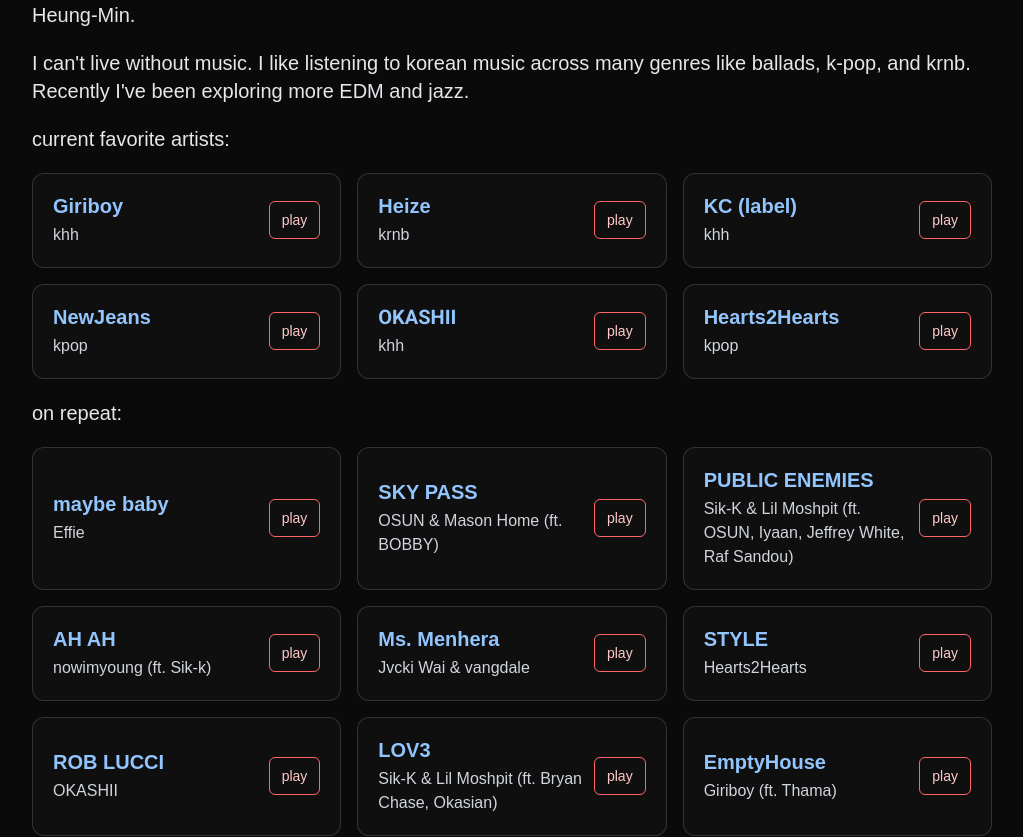
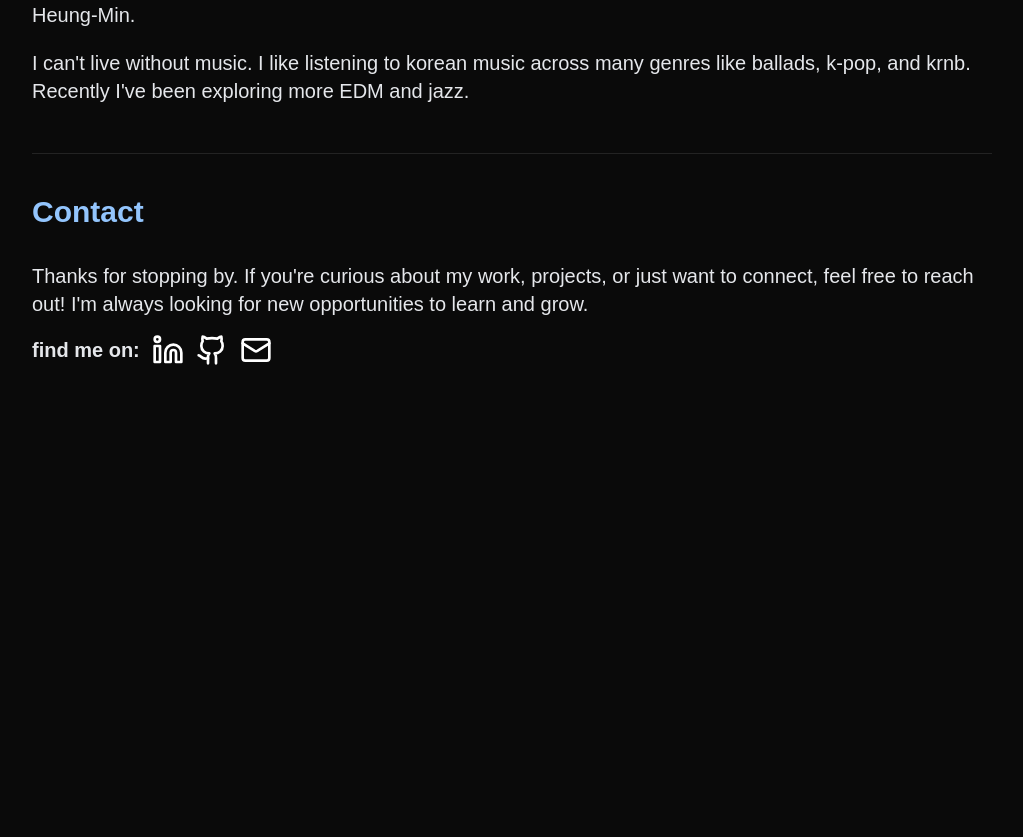
Before and after one commit to chrxsjung/portfolio, a Next.js app: page / in a window 1280 px wide. Shown: the part 2508-3345 px from the top of the page, without its empty margins (128-1151 px from the left). After the commit the page ends 2962 px from the top, so only its background shows below. Built offline with nearby package versions, Linux system fonts and the light colour scheme; a web font is replaced by a local one.

Commit message:
fix later

```diff
--- a/src/app/page.jsx
+++ b/src/app/page.jsx
@@ -35,9 +35,9 @@ export default function Home() {
               >
                 University at Buffalo
               </a>{" "}
-              majoring in Computer Science. I'm passionate about full-stack development, and
-              constantly building / learning new things to improve as a
-              developer.
+              majoring in Computer Science. I'm passionate about full-stack
+              development, and constantly building / learning new things to
+              improve as a developer.
             </p>
 
             <p className="text-xl mt-7">
@@ -102,9 +102,9 @@ export default function Home() {
               About Me
             </h2>
             <p className="text-xl mt-10">
-              I spend my free time watching tv shows (like k-dramas), exploring new music,
-              following soccer, and playing games like Valorant, Fortnite,
-              Roblox, and FIFA.
+              I spend my free time watching tv shows (like k-dramas), exploring
+              new music, following soccer, and playing games like Valorant,
+              Fortnite, Roblox, and FIFA.
             </p>
             <p className="text-xl mt-5">
               My favorite tv shows are{" "}
@@ -118,7 +118,6 @@ export default function Home() {
             <p className="text-xl mt-5">
               I love soccer and follow most major leagues and tournaments. I'm a
               big fan of the Korean GOAT, Son Heung-Min.
-
             </p>
             <p className="text-xl mt-5">
               I can't live without music. I like listening to korean music
@@ -126,11 +125,12 @@ export default function Home() {
               been exploring more EDM and jazz.
             </p>
 
-
-            <p className="text-xl mt-5">current favorite artists:</p>
+            {/*
+              <p className="text-xl mt-5">current favorite artists:</p>
             <FavoriteArtists />
             <p className="text-xl mt-5">on repeat:</p>
             <FavoriteSongs />
+            */}
           </section>
 
           <section
```
